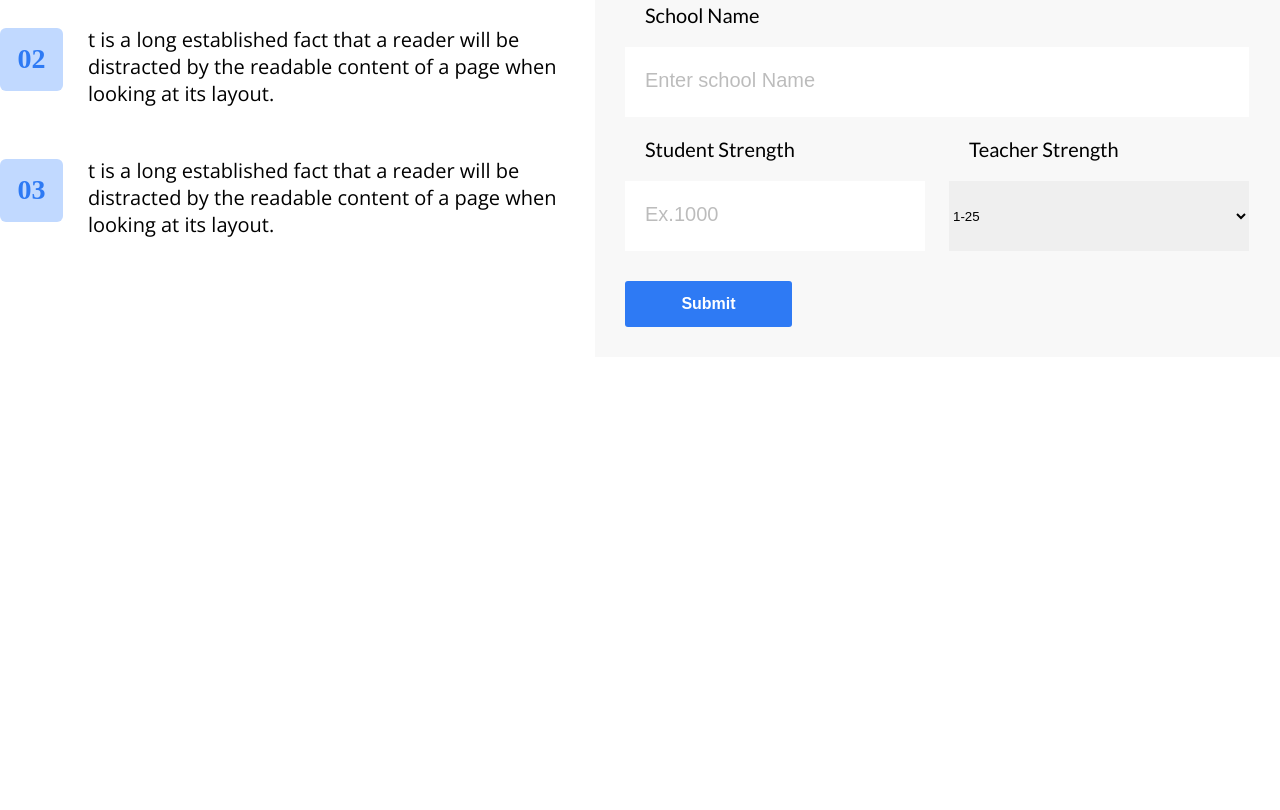
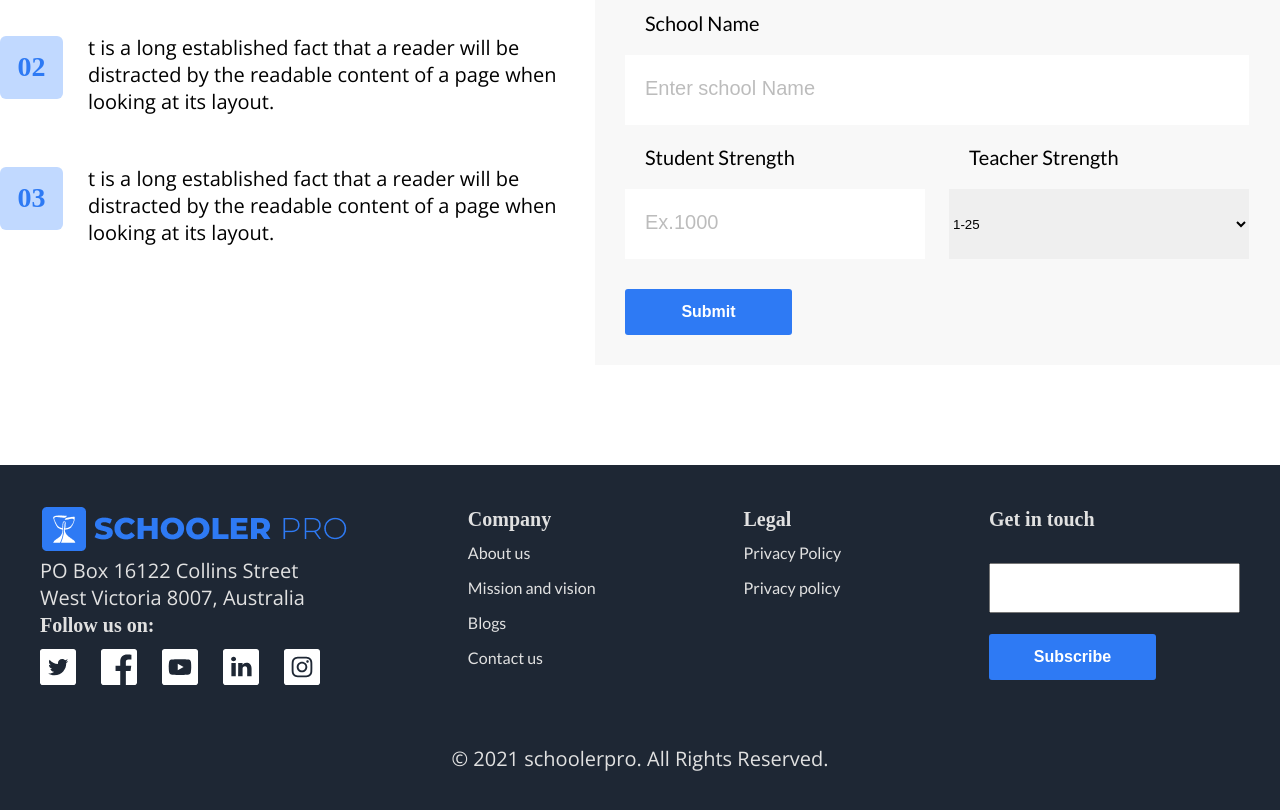
Before and after one commit to mariamibali/team-assignment, a plain HTML site: page index.html in a window 1280 px wide. Shown: the part 4967-5777 px from the top of the page. Before the commit the page ends 5324 px from the top, so only its background shows below. Drawn offline with nearby package versions, Linux system fonts and the light colour scheme.

Commit message:
add footer

```diff
--- a/css/style.css
+++ b/css/style.css
@@ -298,7 +298,57 @@ article a {
   margin: 0;
   border: none;
 }
-
+footer {
+  background: #1e2734;
+  color: #e1e1e1;
+  margin-top: 100px;
+  padding: 40px;
+  max-height: 389px;
+  height: 100%;
+}
+footer a {
+  color: #e1e1e1;
+  font-family: "Lato", sans-serif;
+}
+.footer-container {
+  display: flex;
+  justify-content: space-between;
+}
+footer ul,
+.get-in-touch {
+  display: grid;
+  gap: 15px;
+}
+footer ul a {
+  font-weight: 500;
+}
+footer li {
+  list-style: none;
+}
+h6 {
+  font-size: 20px;
+  font-weight: 700;
+  line-height: 28px;
+  margin-bottom: 10px;
+}
+.footer-container div:nth-of-type(1) {
+  max-width: 280px;
+}
+.social-media img {
+  width: 36px;
+}
+.social-media {
+  display: flex;
+  justify-content: space-between;
+}
+.footer-container div:last-child input {
+  width: 251px;
+  height: 50px;
+}
+.rights {
+  text-align: center;
+  margin-top: 60px;
+}
 /* mariami */
 
 /* paata */
--- a/index.html
+++ b/index.html
@@ -318,8 +318,45 @@
           </div>
         </div>
       </section>
-      <!-- mariami -->
     </main>
-    <footer></footer>
+    <footer>
+      <div class="footer-container container">
+        <div>
+          <img src="images/Group 74.png" alt="logo" />
+          <p>PO Box 16122 Collins Street West Victoria 8007, Australia</p>
+          <h6>Follow us on:</h6>
+          <div class="social-media">
+            <img src="images/013-twitter.svg" alt="twitter" />
+            <img src="images/001-facebook.svg" alt="facebook" />
+            <img src="images/008-youtube.svg" alt="youtube" />
+            <img src="images/010-linkedin.svg" alt="linkedin" />
+            <img src="images/011-instagram.svg" alt="instagram" />
+          </div>
+        </div>
+        <div>
+          <h6>Company</h6>
+          <ul>
+            <li><a>About us</a></li>
+            <li><a>Mission and vision</a></li>
+            <li><a> Blogs</a></li>
+            <li><a> Contact us</a></li>
+          </ul>
+        </div>
+        <div>
+          <h6>Legal</h6>
+          <ul>
+            <li><a>Privacy Policy</a></li>
+            <li><a>Privacy policy</a></li>
+          </ul>
+        </div>
+        <div class="get-in-touch">
+          <h6>Get in touch</h6>
+          <input type="text" name="input" />
+          <button>Subscribe</button>
+        </div>
+      </div>
+      <p class="rights">© 2021 schoolerpro. All Rights Reserved.</p>
+    </footer>
+    <!-- mariami -->
   </body>
 </html>
```
